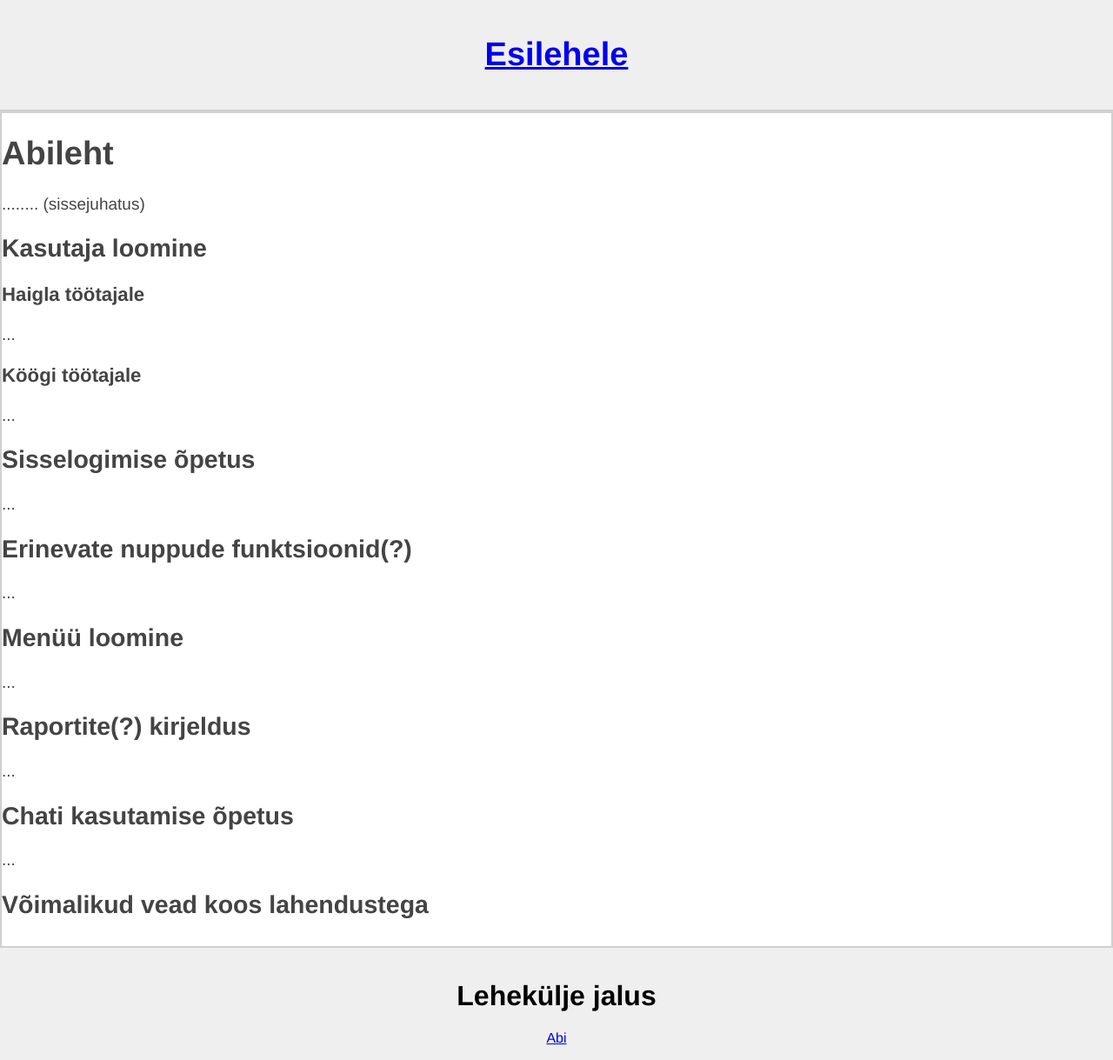
After one commit to MartinRe123/Toitlustamise-valdkonna-tarkvara, a CodeIgniter app: page /database/index.php/about/index in a window 1280 px wide. The commit adds this page. Shown: the whole page at 87% size. Run offline with CodeIgniter, Linux system fonts and the light colour scheme.

Commit message:
About page koos skeletoniga

```diff
--- /dev/null
+++ b/Web application/application/controllers/About.php
@@ -0,0 +1,15 @@
+<?php
+defined('BASEPATH') OR exit('No direct script access allowed');
+
+class About extends CI_Controller {
+
+	public function index()
+	{
+		$this->load->library('session');
+
+		$this->load->view('header');
+		$this->load->view('about');
+		$this->load->view('footer');
+
+	}
+}
--- /dev/null
+++ b/Web application/application/views/about.php
@@ -0,0 +1,38 @@
+<h1>Abileht</h1>
+
+
+<p>........ (sissejuhatus)</p>
+
+<h2>Kasutaja loomine</h2>
+
+<h3>Haigla töötajale</h3>
+
+<p>...</p>
+
+<h3>Köögi töötajale</h3>
+
+<p>...</p>
+
+<h2>Sisselogimise õpetus</h2>
+
+<p>...</p>
+
+<h2> Erinevate nuppude funktsioonid(?)</h2>
+
+<p>...</p>
+
+<h2>Menüü loomine</h2>
+
+<p>...</p>
+
+<h2>Raportite(?) kirjeldus</h2>
+
+<p>...</p>
+
+<h2>Chati kasutamise õpetus</h2>
+
+<p>...</p>
+
+<h2>Võimalikud vead koos lahendustega</h2>
+
+<p>...</p>
--- a/Web application/application/views/footer.php
+++ b/Web application/application/views/footer.php
@@ -1,6 +1,7 @@
 </div>
 <div class="footer">
 <h1>Lehekülje jalus</h1>
+<a href="http://valgahaiglacatering.rf.gd/index.php/about">Abi</a>
 </div>
         </body>
 </html>
--- a/Web application/application/views/header.php
+++ b/Web application/application/views/header.php
@@ -10,7 +10,7 @@
         </head>
         <body>
 <div class="header">
-<h1>Lehekülje päis</h1>
+<h1><a href="http://valgahaiglacatering.rf.gd/">Esilehele</a></h1>
 
 <?php
 if($this->session->userdata('logged_in')){
```
